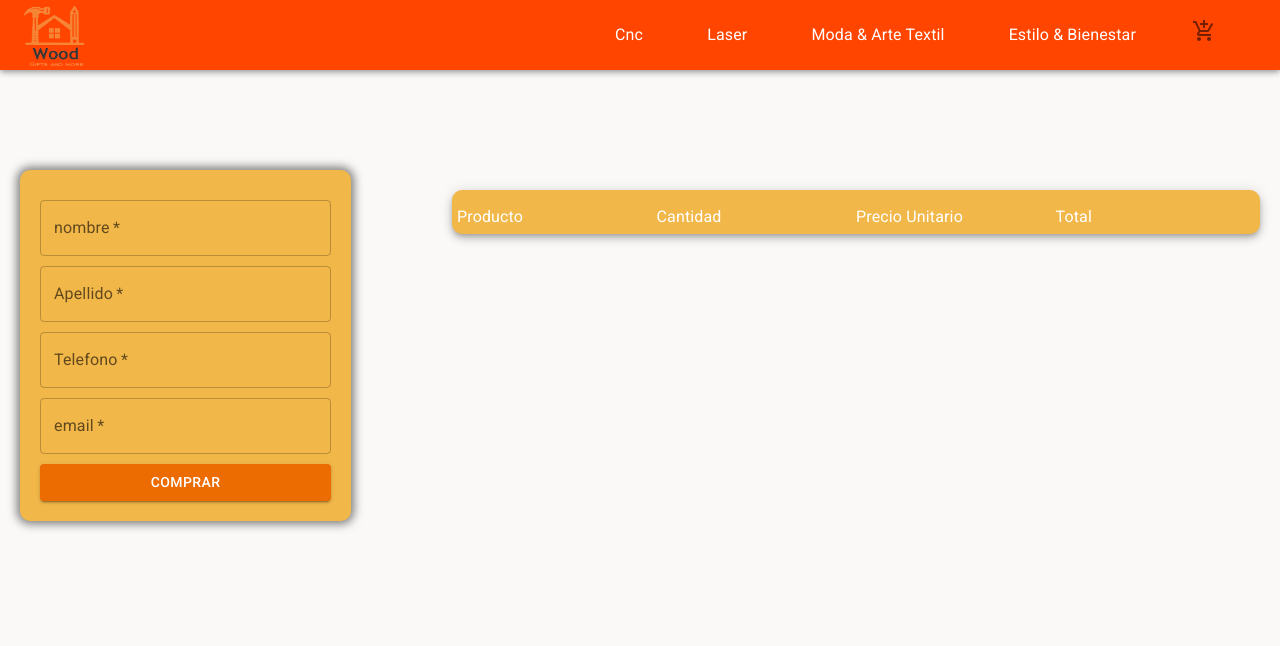
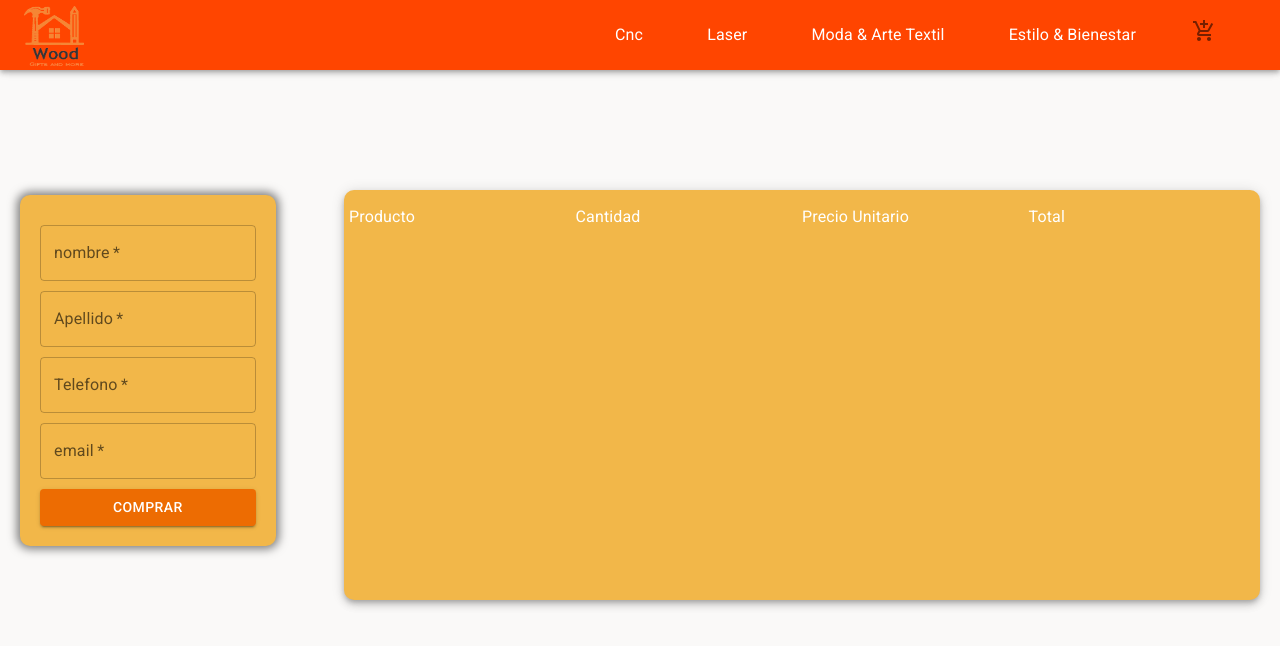
Before and after one commit to SebastianM29/ecommerceReact, a React (Vite) app: page /checkout in a window 1280 px wide. Shown: the top 646 px of the page. Built offline with nearby package versions, Linux system fonts and the light colour scheme.

Commit message:
addfinalAgregando7

```diff
--- a/src/components/Checkout/Checkout.jsx
+++ b/src/components/Checkout/Checkout.jsx
@@ -70,7 +70,7 @@ export const Checkout = () => {
   return (
     <>
     <Grid2 container spacing={2}>
-      <Grid2 size={{sm:4}}>
+      <Grid2 size={{xs:12,sm:7,md:3}}>
 
        <Box
     component="form"
@@ -78,7 +78,7 @@ export const Checkout = () => {
     sx={{
         display:"flex",
         justifyContent:"center",
-        marginTop:"100px",
+        marginTop:"125px",
         marginLeft:"20px",
         flexFlow:"column",
         width:"70%",
@@ -152,8 +152,8 @@ export const Checkout = () => {
 
 
       </Grid2>
-      <Grid2 size={{sm:8}} sx={{padding:"20px"}}>
-       <Box sx={{marginTop:"100px",backgroundColor:"#F2B749",boxShadow:5,borderRadius:"10px",padding:"5px"}}>
+      <Grid2 size={{xs:12,sm:12, md:9}} sx={{padding:"20px"}}>
+       <Box sx={{minHeight:"400px", marginTop:"100px",backgroundColor:"#F2B749",boxShadow:5,borderRadius:"10px",padding:"5px"}}>
       <Box sx={{ display: "flex", marginTop: "10px",color:"white",justifyContent:"space-between", fontWeight: "bold" }}>
       <Typography sx={{flex:1}}>Producto</Typography>
       <Typography sx={{flex:1}}>Cantidad</Typography>
--- a/src/components/ItemDetail/ItemDetail.jsx
+++ b/src/components/ItemDetail/ItemDetail.jsx
@@ -13,6 +13,7 @@ export const ItemDetail = ({id,nombre,precio,imagePath,stock}) => {
   const {agregarAlCarrito} = useContext(CarritoContext)
 
   const agregar = (val) => {
+
     if (val !== 0) {
 
       console.log('hago click en agregar',val);
--- a/src/components/NavBar/NavListDrawer.jsx
+++ b/src/components/NavBar/NavListDrawer.jsx
@@ -20,9 +20,9 @@ export const NavListDrawer = ({navLinks}) => {
         <List key={item.id}>
          <ListItem disablePadding>
             <ListItemButton component={Link}to={`/category/${item.href}`}>
-              <ListItemIcon>
+              {/* <ListItemIcon>
                 <AddShoppingCart/>
-              </ListItemIcon>
+              </ListItemIcon> */}
               <ListItemText primary={item.title}/>
           </ListItemButton>
         </ListItem>
```
